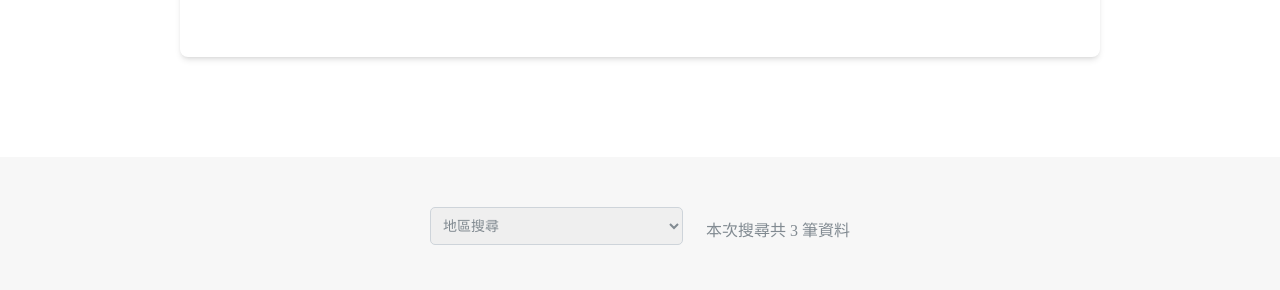
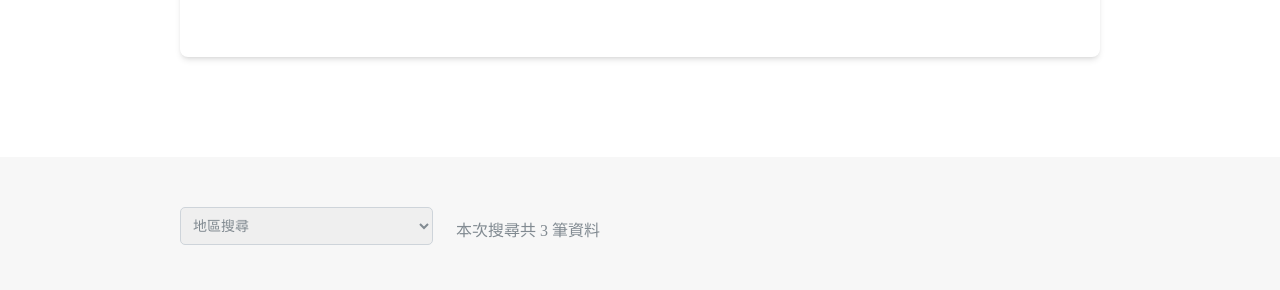
Before and after one commit to Maojin-juan/hexjsweek5, a website built with Vite: page index.html in a window 1280 px wide. Shown: the part 716-1006 px from the top of the page. Built offline with nearby package versions, Linux system fonts and the light colour scheme.

Commit message:
排版修正

```diff
--- a/index.html
+++ b/index.html
@@ -170,7 +170,7 @@
     <section class="bg-[#f7f7f7] pb-[30px] sm:pb-[100px]">
       <!-- 搜尋區 -->
       <div
-        class="mx-auto flex max-w-[920px] flex-col items-center justify-center py-[50px] md:flex-row"
+        class="mx-auto flex max-w-[920px] flex-col items-center py-[50px] md:flex-row"
       >
         <select
           name=""
```
